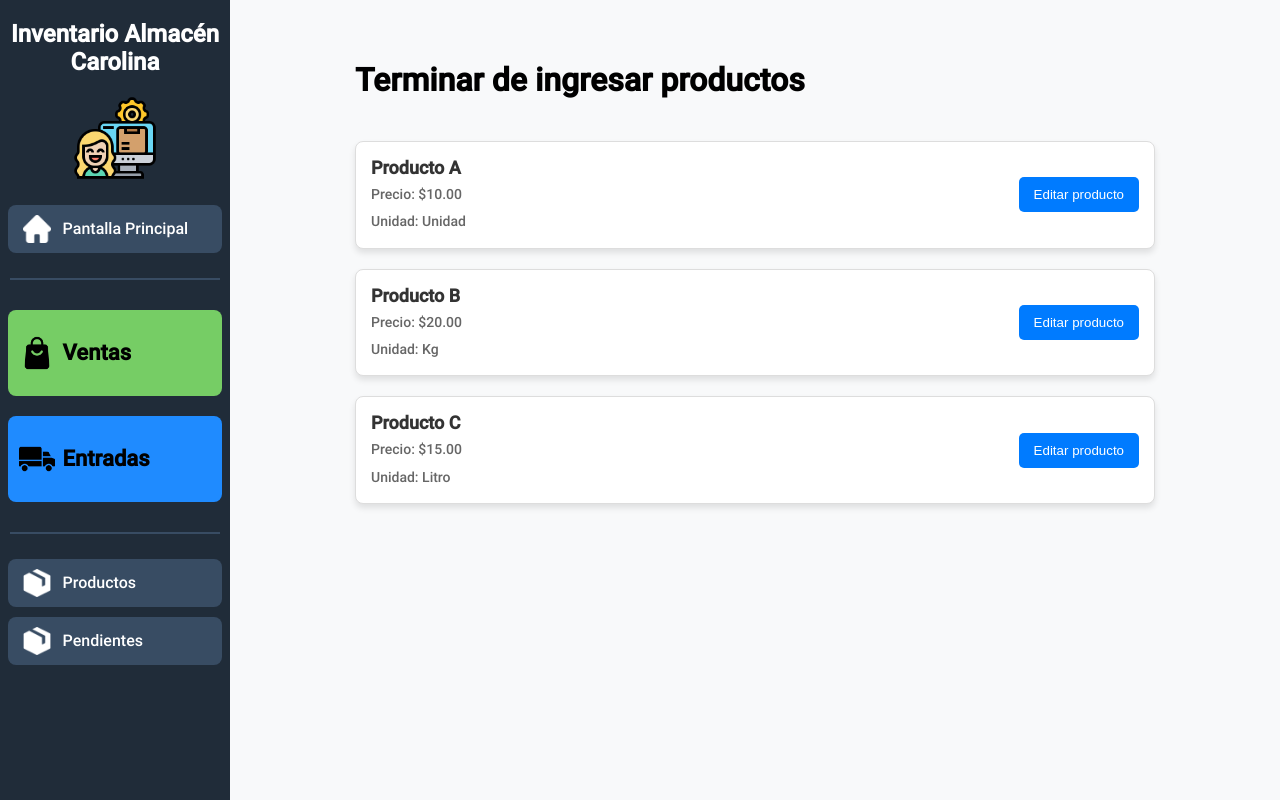
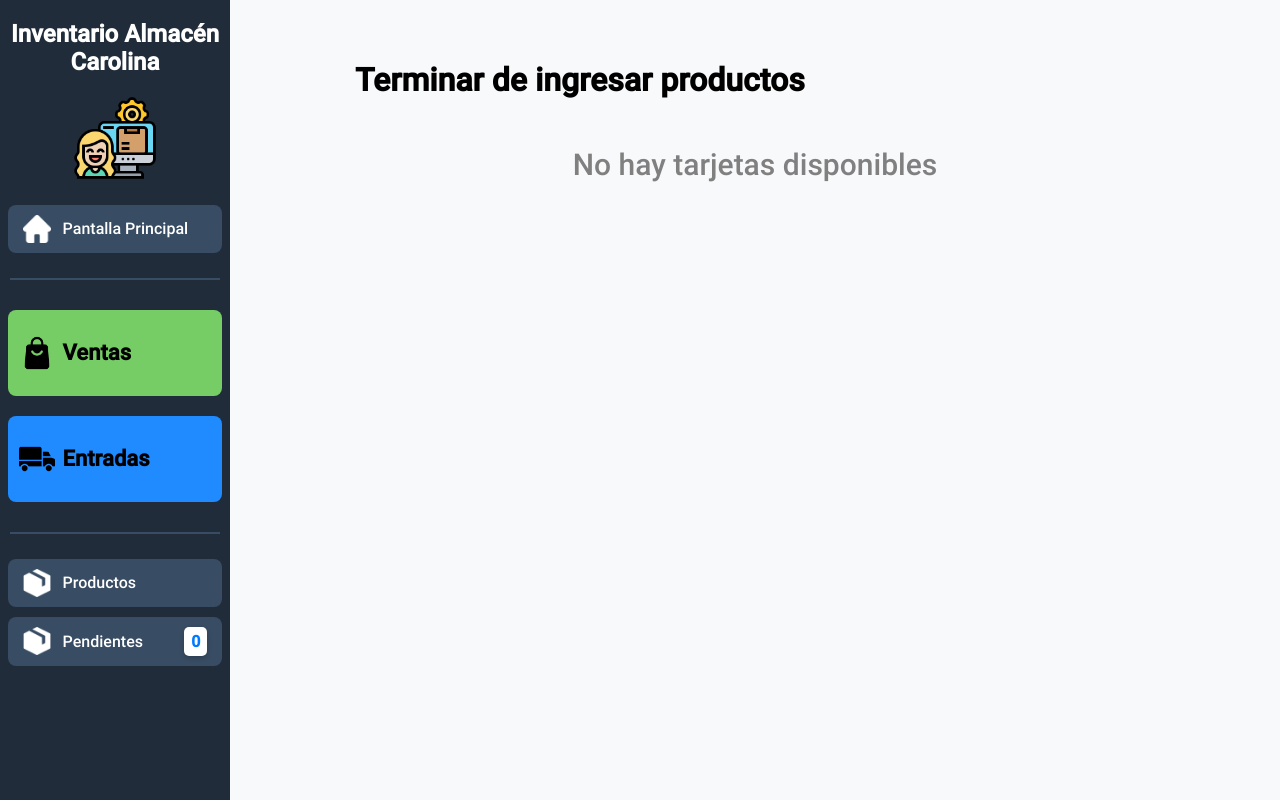
Before and after one commit to garaneda21/sistema-de-inventario-php, a PHP site: page /modulo_productos_pendientes.php in a window 1280 px wide. Run offline with PHP 8.4, Linux system fonts and the light colour scheme; tables that the repository leaves empty hold one stand-in row (values such as "Sample post").

Commit message:
ahora se puedes mostrar los productos

```diff
--- a/elementos_ui/barra_lateral.php
+++ b/elementos_ui/barra_lateral.php
@@ -40,5 +40,6 @@
             <img src="img/botones/box.png" alt="Módulo de Productos">
         </div>
         <p>Pendientes</p>
+        <span><?php require_once "includes/modulo_productos_pendientes/contar_productos_pendientes.php"; ?></span>
     </a>
 </aside>
--- /dev/null
+++ b/includes/modulo_productos_pendientes/contar_productos_pendientes.php
@@ -0,0 +1,17 @@
+<?php
+
+declare(strict_types=1);
+
+try {
+    require_once "includes/db.php";
+
+    $consulta = "SELECT count(*) as cant_productos_pendientes FROM producto WHERE por_registrar = 1;";
+    $stmt = $pdo->prepare($consulta);
+    $stmt->execute();
+
+    $resul = $stmt->fetch(PDO::FETCH_ASSOC);
+
+    echo $resul["cant_productos_pendientes"];
+} catch (PDOException $e) {
+    die("Fallo al contar los productos pendientes para la barra lateral: " . $e->getMessage());
+}
--- a/includes/modulo_productos_pendientes/ingresar_producto_pendiente.php
+++ b/includes/modulo_productos_pendientes/ingresar_producto_pendiente.php
@@ -20,9 +20,10 @@ try {
 
     ingresar_producto($pdo, $nombre_producto, $unidad_de_medida, $codigo_de_barra);
 
-    // Cerrar conexion con base de datos (hacer siempre);
     $pdo = null;
     $stmt = null;
+
+    // añadir productos a la sessión
 
     header("Location: $modulo_origen?ingresar_producto=exito");
 } catch (PDOException $e) {
--- a/includes/modulo_productos_pendientes/ingresar_producto_pendiente_modelo.php
+++ b/includes/modulo_productos_pendientes/ingresar_producto_pendiente_modelo.php
@@ -7,9 +7,10 @@ function ingresar_producto(object $pdo, string $nombre_producto, int $unidad_de_
     $consulta = "INSERT INTO producto (
             nombre_producto,
             codigo_de_barra,
+            por_registrar,
             id_unidad
         ) VALUES
-        (:nombre_producto, :codigo_de_barra, :id_unidad);
+        (:nombre_producto, :codigo_de_barra, 1, :id_unidad);
     ";
 
     $stmt = $pdo->prepare($consulta);
--- /dev/null
+++ b/includes/modulo_productos_pendientes/productos_pendientes.php
@@ -0,0 +1,14 @@
+<?php
+
+declare(strict_types=1);
+
+try {
+    require_once "includes/db.php";
+    require_once "productos_pendientes_modelo.php";
+    require_once "productos_pendientes_vista.php";
+
+    $productos = obtener_productos_pendientes($pdo);
+
+} catch (PDOException $e) {
+    die("Fallo al obtener productos pendientes: " . $e->getMessage());
+}
--- /dev/null
+++ b/includes/modulo_productos_pendientes/productos_pendientes_modelo.php
@@ -0,0 +1,22 @@
+<?php
+
+declare(strict_types=1);
+
+function obtener_productos_pendientes(object $pdo) {
+    // realizar consulta de forma segura
+    $consulta = "
+        SELECT
+            p.nombre_producto,
+            p.codigo_de_barra,
+            u.nombre_unidad
+        FROM producto p
+        LEFT JOIN unidad_de_medida u ON p.id_unidad = u.id_unidad
+        WHERE por_registrar = 1;
+    ";
+    $stmt = $pdo->prepare($consulta);
+    $stmt->execute();
+
+    $productos = $stmt->fetchAll(PDO::FETCH_ASSOC);
+
+    return $productos;
+}
--- /dev/null
+++ b/includes/modulo_productos_pendientes/productos_pendientes_vista.php
@@ -0,0 +1,29 @@
+<?php
+declare(strict_types=1);
+
+function lista_productos_pendientes(array $productos) {
+
+    if (!$productos) {
+        echo "<p class='empty-message'>No hay tarjetas disponibles</p>";
+        return;
+    }
+
+    foreach ($productos as $producto) {
+        [
+            'nombre_producto' => $nombre_producto,
+            'codigo_de_barra' => $codigo_de_barra,
+            'nombre_unidad'   => $nombre_unidad
+        ] = $producto;
+
+        echo "
+        <div class='card'>
+            <div class='card-content'>
+                <h3>$nombre_producto</h3>
+                <p>Unidad: $nombre_unidad</p>
+                <p>$codigo_de_barra</p>
+            </div>
+            <button onclick=\"alert('Abrir modal para producto: $nombre_producto')\">Editar producto</button>
+        </div>
+        ";
+    }
+}
--- a/modulo_productos_pendientes.php
+++ b/modulo_productos_pendientes.php
@@ -1,5 +1,5 @@
 <?php
-
+require_once "includes/modulo_productos_pendientes/productos_pendientes.php"
 ?>
 
 <!DOCTYPE html>
@@ -42,13 +42,13 @@
 
         .card-content h3 {
             margin: 0;
-            font-size: 18px;
+            font-size: 24px;
             color: #333;
         }
 
         .card-content p {
             margin: 0;
-            font-size: 14px;
+            font-size: 18px;
             color: #666;
         }
 
@@ -64,6 +64,13 @@
 
         .card button:hover {
             background-color: #0056b3;
+        }
+
+        .empty-message {
+          font-size: 30px;
+          color: gray;
+          text-align: center;
+          margin-top: 20px;
         }
 
         @media (max-width: 600px) {
@@ -90,30 +97,10 @@
 
                 <h1>Terminar de ingresar productos</h1>
 
-                <div class="card">
-                    <div class="card-content">
-                        <h3>Producto A</h3>
-                        <p>Precio: $10.00</p>
-                        <p>Unidad: Unidad</p>
-                    </div>
-                    <button onclick="alert('Abrir modal para producto: Producto A')">Editar producto</button>
-                </div>
-                <div class="card">
-                    <div class="card-content">
-                        <h3>Producto B</h3>
-                        <p>Precio: $20.00</p>
-                        <p>Unidad: Kg</p>
-                    </div>
-                    <button onclick="alert('Abrir modal para producto: Producto B')">Editar producto</button>
-                </div>
-                <div class="card">
-                    <div class="card-content">
-                        <h3>Producto C</h3>
-                        <p>Precio: $15.00</p>
-                        <p>Unidad: Litro</p>
-                    </div>
-                    <button onclick="alert('Abrir modal para producto: Producto C')">Editar producto</button>
-                </div>
+                <?php
+                lista_productos_pendientes($productos);
+                ?>
+
             </div>
 
         </main>
--- a/styles/layout.css
+++ b/styles/layout.css
@@ -88,6 +88,15 @@ aside .sidebar-btn p {
     margin: 2px;
 }
 
+aside .sidebar-btn span {
+    background-color: white;
+    color: #007BFF;
+    padding: 5px 7px;
+    border-radius: 5px;
+    font-weight: 900;
+    display: inline-block;
+    box-shadow: 0 2px 5px rgba(0, 0, 0, 0.2);
+}
 /* Botones grandes */
 aside .sidebar-btn-large {
     padding: 25px 15px;
```
